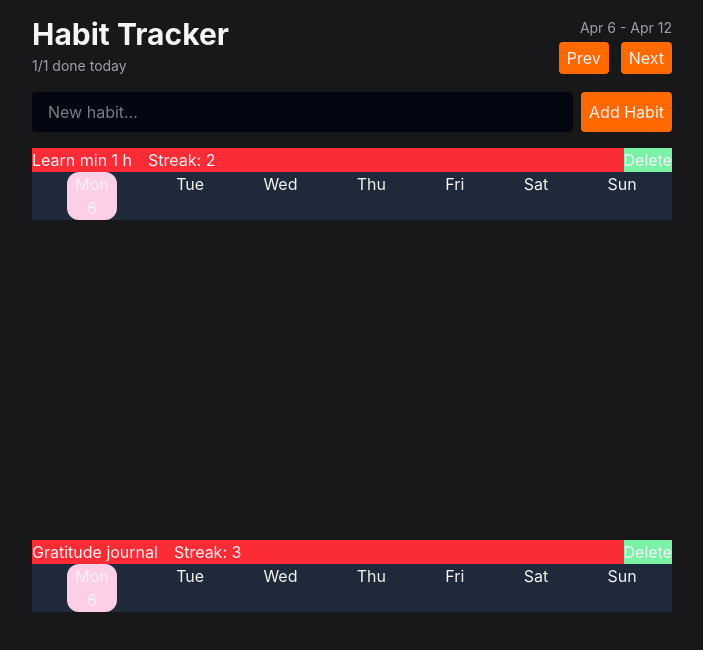
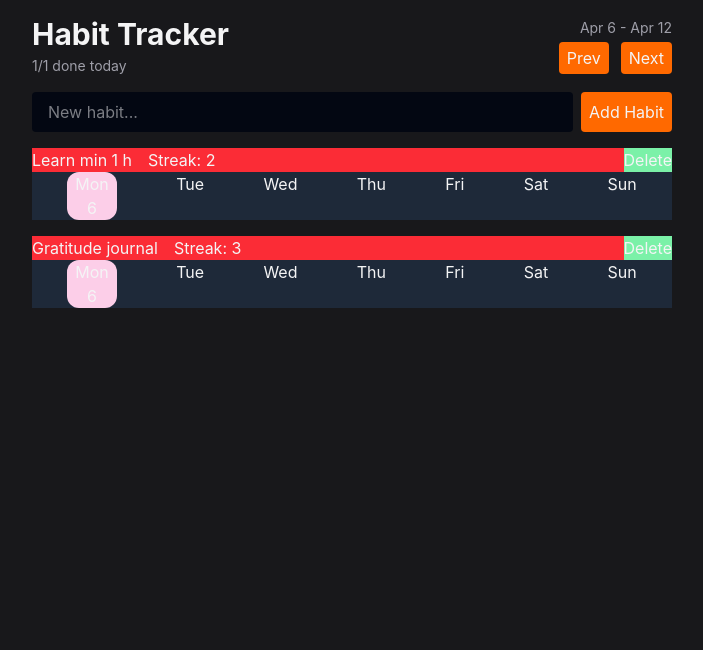
Before and after one commit to andreaBokova/react-habit-tracker-app, a React (Vite) app: page / in a window 1280 px wide. Shown: the top 650 px of the page, without its empty margins (288-991 px from the left). Built offline with nearby package versions, Linux system fonts and the light colour scheme.

Commit message:
added habit item component

```diff
--- a/src/App.tsx
+++ b/src/App.tsx
@@ -1,5 +1,6 @@
 import { Header } from "./components/Header";
 import { HabitForm } from "./components/HabitForm";
+import { HabitList } from "./components/HabitList";
 
 export default function App() {
   return (
@@ -10,34 +11,3 @@ export default function App() {
     </div>
   );
 }
-
-function HabitList() {
-  const habits = [
-    { id: 1, name: "Learn min 1 h", streak: 2 },
-    { id: 2, name: "Gratitude journal", streak: 3 },
-  ];
-  return (
-    <div className="flex flex-col gap-80 ">
-      {habits.map((habit) => (
-        <div className="bg-gray-800">
-        <div className="bg-red-500 flex items-center flex-row gap-4">
-          <span key={habit.id}>{habit.name}</span>
-          <span>Streak: {habit.streak}</span>
-          <button className="bg-green-300 ml-auto">Delete</button>
-
-        </div>
-        <div className="flex justify-evenly gap-6">
-         <div className="rounded-xl bg-pink-200 px-2 flex flex-col text-center"><span>
-          Mon</span><span>6</span></div>
-         <div>Tue</div>
-         <div>Wed</div>
-         <div>Thu</div>
-         <div>Fri</div>
-         <div>Sat</div>
-         <div>Sun</div>
-        </div>
-         </div>
-      ))}
-    </div>
-  );
-}
--- /dev/null
+++ b/src/components/HabitList.tsx
@@ -0,0 +1,42 @@
+
+export function HabitList() {
+  const habits = [
+    { id: "1", name: "Learn min 1 h", streak: 2 },
+    { id: "2", name: "Gratitude journal", streak: 3 },
+  ];
+  return (
+    <div className="flex flex-col gap-4">
+      {habits.map((habit) => (
+        <HabitItem key={habit.id} habit={habit}></HabitItem>
+      ))}
+    </div>
+  );
+}
+
+type HabitItemProps = {
+  habit: { id: string; name: string; streak: number };
+};
+
+function HabitItem({ habit }: HabitItemProps) {
+  return (
+    <div className="bg-gray-800">
+      <div className="bg-red-500 flex items-center flex-row gap-4">
+        <span>{habit.name}</span>
+        <span>Streak: {habit.streak}</span>
+        <button className="bg-green-300 ml-auto">Delete</button>
+      </div>
+      <div className="flex justify-evenly gap-6">
+        <div className="rounded-xl bg-pink-200 px-2 flex flex-col text-center">
+          <span>Mon</span>
+          <span>6</span>
+        </div>
+        <div>Tue</div>
+        <div>Wed</div>
+        <div>Thu</div>
+        <div>Fri</div>
+        <div>Sat</div>
+        <div>Sun</div>
+      </div>
+    </div>
+  );
+}
```
